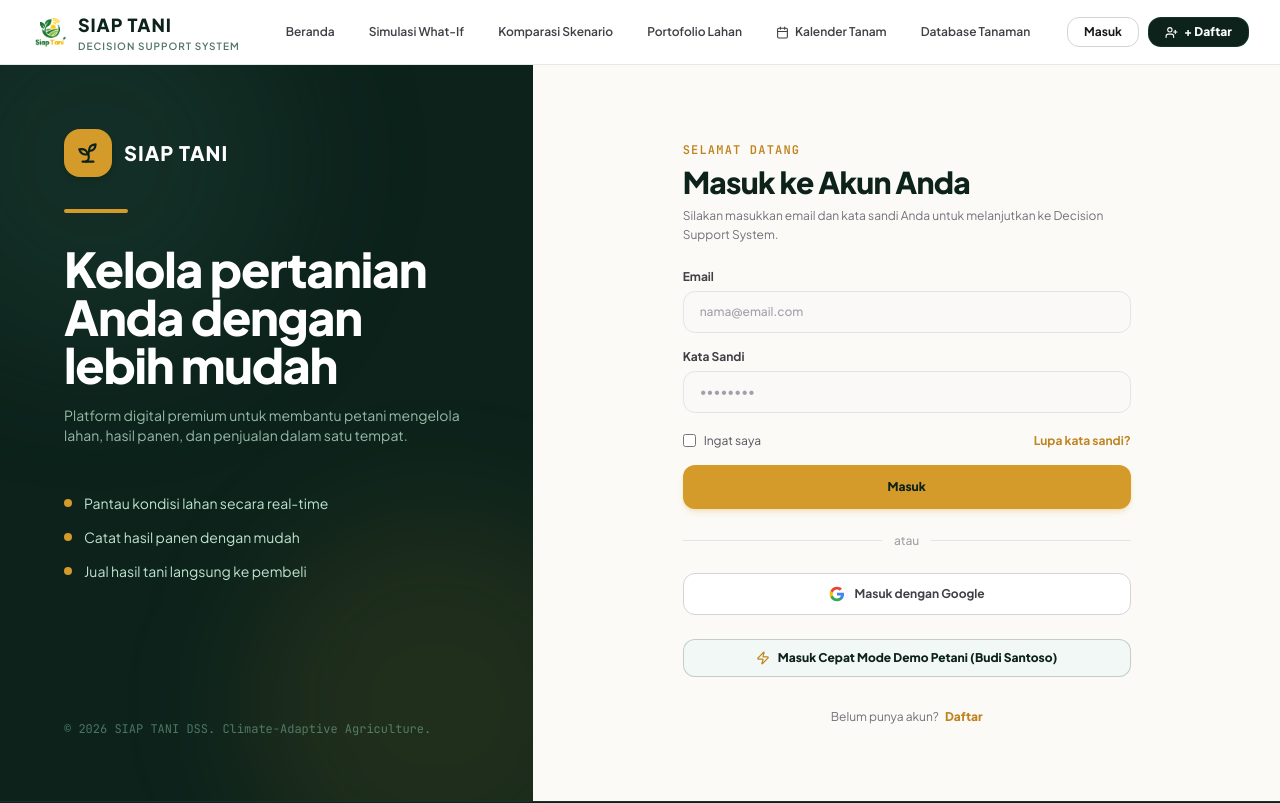
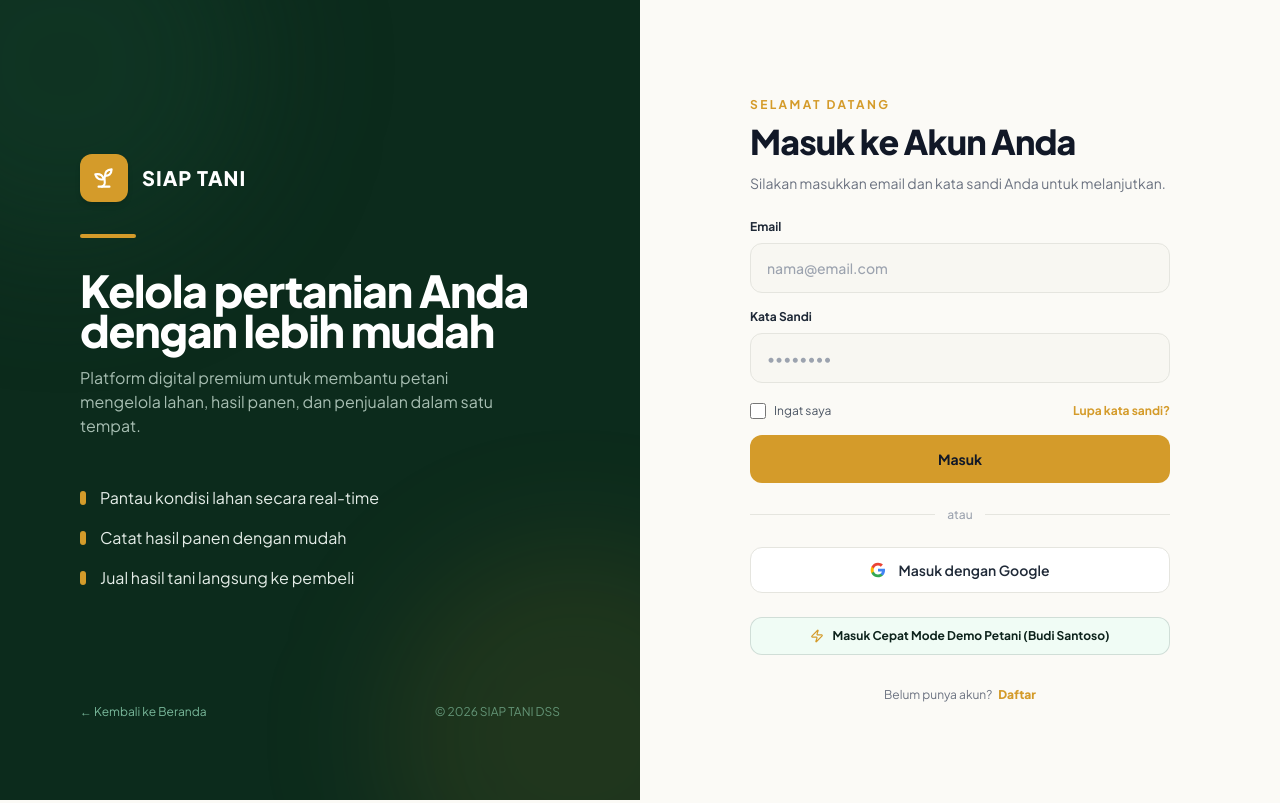
Before and after one commit to JoshNells13/UB-Holodev, a Nuxt app: page /login in a window 1280 px wide. Shown: the top 803 px of the page. Built offline with nearby package versions, Linux system fonts and the light colour scheme.

Commit message:
refactor: update brand theme, refactor layout logic to hide navbar/footer on auth pages, and apply UI enhancements to AuthModal

```diff
--- a/app.vue
+++ b/app.vue
@@ -1,16 +1,22 @@
 <template>
-  <div class="min-h-screen flex flex-col bg-white text-zinc-950 font-sans selection:bg-zinc-950 selection:text-white">
-    <AppNavbar />
-    <main class="flex-1">
+  <div class="min-h-screen flex flex-col bg-[#fbfaf6] text-zinc-950 font-sans selection:bg-forest-900 selection:text-gold-300">
+    <AppNavbar v-if="!isAuthPage" />
+    <main class="flex-1 flex flex-col">
       <NuxtPage />
     </main>
-    <AppFooter />
+    <AppFooter v-if="!isAuthPage" />
     <AuthModal />
   </div>
 </template>
 
 <script setup lang="ts">
+import { computed } from 'vue'
 import AppNavbar from '~/components/layout/AppNavbar.vue'
 import AppFooter from '~/components/layout/AppFooter.vue'
 import AuthModal from '~/components/auth/AuthModal.vue'
+
+const route = useRoute()
+const isAuthPage = computed(() => {
+  return route.path === '/login' || route.path === '/register'
+})
 </script>
--- a/pages/login.vue
+++ b/pages/login.vue
@@ -1,110 +1,115 @@
 <template>
-  <div class="min-h-[calc(100vh-4rem)] flex flex-col lg:flex-row bg-[#fbfaf6]">
-    <!-- Left Hero Banner (Deep Forest Emerald) -->
-    <div class="lg:w-5/12 bg-forest-950 p-8 sm:p-12 lg:p-16 text-white flex flex-col justify-between relative overflow-hidden">
-      <!-- Ambient Glow -->
-      <div class="absolute -top-24 -left-24 w-96 h-96 bg-forest-800/40 rounded-full blur-3xl pointer-events-none"></div>
-      <div class="absolute -bottom-24 -right-24 w-96 h-96 bg-gold-500/10 rounded-full blur-3xl pointer-events-none"></div>
+  <div class="min-h-screen w-full flex flex-col lg:flex-row bg-[#FBFAF6]">
+    <!-- Left Hero Banner (Deep Dark Forest Green #0C2B1C) -->
+    <div class="w-full lg:w-1/2 min-h-screen bg-[#0C2B1C] p-8 sm:p-14 lg:p-20 text-white flex flex-col justify-between relative overflow-hidden">
+      <!-- Ambient Glows -->
+      <div class="absolute -top-32 -left-32 w-96 h-96 bg-[#16432f]/40 rounded-full blur-3xl pointer-events-none"></div>
+      <div class="absolute -bottom-32 -right-32 w-96 h-96 bg-[#d49b2a]/10 rounded-full blur-3xl pointer-events-none"></div>
 
-      <div class="relative z-10 space-y-8">
-        <!-- Logo & Brand -->
-        <div class="flex items-center gap-3">
-          <div class="flex h-12 w-12 items-center justify-center rounded-2xl bg-gold-500 text-forest-950 shadow-md">
+      <div class="relative z-10 space-y-8 my-auto">
+        <!-- Brand / Logo -->
+        <div class="flex items-center gap-3.5">
+          <div class="flex h-12 w-12 items-center justify-center rounded-xl bg-[#d49b2a] text-white shadow-md">
             <Sprout :size="26" />
           </div>
           <span class="text-xl font-extrabold uppercase tracking-wider text-white">SIAP TANI</span>
         </div>
 
-        <div class="w-16 h-1 bg-gold-500 rounded-full"></div>
+        <!-- Gold Horizontal Accent Line -->
+        <div class="w-14 h-1 bg-[#d49b2a] rounded-full"></div>
 
-        <!-- Headline & Description -->
+        <!-- Big Headline & Subtitle -->
         <div class="space-y-4">
-          <h1 class="text-3xl sm:text-4xl lg:text-5xl font-extrabold text-white leading-tight tracking-tight">
+          <h1 class="text-3xl sm:text-4xl lg:text-[44px] font-extrabold text-white leading-[1.2] tracking-tight">
             Kelola pertanian Anda dengan lebih mudah
           </h1>
-          <p class="text-xs sm:text-sm text-emerald-100/70 leading-relaxed max-w-md">
+          <p class="text-sm sm:text-base text-[#a7beb2] leading-relaxed max-w-md font-sans">
             Platform digital premium untuk membantu petani mengelola lahan, hasil panen, dan penjualan dalam satu tempat.
           </p>
         </div>
 
-        <!-- 3 Key Features -->
-        <div class="space-y-3.5 pt-4 font-sans text-xs sm:text-sm text-emerald-100/90">
-          <div class="flex items-center gap-3">
-            <span class="h-2 w-2 rounded-full bg-gold-500 shrink-0"></span>
+        <!-- 3 Bullet Points with Gold Rounded Vertical Pills -->
+        <div class="space-y-4 pt-4 font-sans text-sm sm:text-base text-[#e5ede8]">
+          <div class="flex items-center gap-3.5">
+            <span class="w-1.5 h-3.5 rounded-full bg-[#d49b2a] shrink-0"></span>
             <span>Pantau kondisi lahan secara real-time</span>
           </div>
-          <div class="flex items-center gap-3">
-            <span class="h-2 w-2 rounded-full bg-gold-500 shrink-0"></span>
+          <div class="flex items-center gap-3.5">
+            <span class="w-1.5 h-3.5 rounded-full bg-[#d49b2a] shrink-0"></span>
             <span>Catat hasil panen dengan mudah</span>
           </div>
-          <div class="flex items-center gap-3">
-            <span class="h-2 w-2 rounded-full bg-gold-500 shrink-0"></span>
+          <div class="flex items-center gap-3.5">
+            <span class="w-1.5 h-3.5 rounded-full bg-[#d49b2a] shrink-0"></span>
             <span>Jual hasil tani langsung ke pembeli</span>
           </div>
         </div>
       </div>
 
-      <div class="relative z-10 pt-10 text-xs text-emerald-200/40 font-mono">
-        © 2026 SIAP TANI DSS. Climate-Adaptive Agriculture.
+      <!-- Footer back link -->
+      <div class="relative z-10 pt-10 flex items-center justify-between text-xs text-emerald-200/50 font-sans">
+        <NuxtLink to="/" class="inline-flex items-center gap-1.5 text-emerald-200/70 hover:text-white transition">
+          <span>← Kembali ke Beranda</span>
+        </NuxtLink>
+        <span>© 2026 SIAP TANI DSS</span>
       </div>
     </div>
 
-    <!-- Right Column: Login Form -->
-    <div class="lg:w-7/12 flex items-center justify-center p-6 sm:p-12 lg:p-16">
-      <div class="w-full max-w-md space-y-6">
+    <!-- Right Column: Login Form Container (Cream Canvas #FBFAF6) -->
+    <div class="w-full lg:w-1/2 min-h-screen bg-[#FBFAF6] flex items-center justify-center p-6 sm:p-12 lg:p-20">
+      <div class="w-full max-w-[420px] space-y-6">
         <div>
-          <span class="text-xs font-mono font-extrabold text-gold-600 uppercase tracking-widest block">
+          <span class="text-xs font-bold text-[#d49b2a] uppercase tracking-[0.2em] block font-sans">
             SELAMAT DATANG
           </span>
-          <h2 class="mt-1.5 text-2xl sm:text-3xl font-extrabold text-forest-950 tracking-tight">
+          <h2 class="mt-2 text-3xl sm:text-[34px] font-extrabold text-[#111827] tracking-tight leading-tight">
             Masuk ke Akun Anda
           </h2>
-          <p class="mt-1.5 text-xs text-zinc-500 leading-relaxed">
-            Silakan masukkan email dan kata sandi Anda untuk melanjutkan ke Decision Support System.
+          <p class="mt-2 text-sm text-[#6b7280] leading-relaxed font-sans">
+            Silakan masukkan email dan kata sandi Anda untuk melanjutkan.
           </p>
         </div>
 
         <!-- Error Alert -->
-        <div v-if="errorMessage" class="rounded-xl border border-red-200 bg-red-50 p-3 text-xs text-red-700 flex items-start gap-2">
-          <AlertCircle :size="15" class="mt-0.5 shrink-0" />
+        <div v-if="errorMessage" class="rounded-xl border border-red-200 bg-red-50 p-3 text-xs text-red-700 flex items-start gap-2 font-sans">
+          <AlertCircle :size="16" class="mt-0.5 shrink-0" />
           <span>{{ errorMessage }}</span>
         </div>
 
         <form @submit.prevent="handleLogin" class="space-y-4">
           <div>
-            <label class="block text-xs font-bold text-zinc-700 mb-1.5">Email</label>
+            <label class="block text-xs font-bold text-[#1f2937] mb-2 font-sans">Email</label>
             <input
               v-model="email"
               type="email"
               required
               placeholder="nama@email.com"
-              class="w-full rounded-xl border border-zinc-200 bg-zinc-50/70 px-4 py-3 text-xs font-medium text-zinc-900 placeholder:text-zinc-400 focus:border-forest-950 focus:bg-white focus:outline-none focus:ring-1 focus:ring-forest-950 transition"
+              class="w-full rounded-xl border border-[#e5e5df] bg-[#f8f7f2] px-4 py-3.5 text-sm font-medium text-[#111827] placeholder:text-[#9ca3af] focus:border-[#0C2B1C] focus:bg-white focus:outline-none focus:ring-1 focus:ring-[#0C2B1C] transition-all font-sans"
             />
           </div>
 
           <div>
-            <label class="block text-xs font-bold text-zinc-700 mb-1.5">Kata Sandi</label>
+            <label class="block text-xs font-bold text-[#1f2937] mb-2 font-sans">Kata Sandi</label>
             <input
               v-model="password"
               type="password"
               required
               placeholder="••••••••"
-              class="w-full rounded-xl border border-zinc-200 bg-zinc-50/70 px-4 py-3 text-xs font-medium text-zinc-900 placeholder:text-zinc-400 focus:border-forest-950 focus:bg-white focus:outline-none focus:ring-1 focus:ring-forest-950 transition"
+              class="w-full rounded-xl border border-[#e5e5df] bg-[#f8f7f2] px-4 py-3.5 text-sm font-medium text-[#111827] placeholder:text-[#9ca3af] focus:border-[#0C2B1C] focus:bg-white focus:outline-none focus:ring-1 focus:ring-[#0C2B1C] transition-all font-sans"
             />
           </div>
 
-          <div class="flex items-center justify-between text-xs pt-1">
-            <label class="flex items-center gap-2 cursor-pointer text-zinc-600">
-              <input type="checkbox" class="rounded border-zinc-300 accent-forest-950 text-forest-950 focus:ring-forest-950" />
+          <div class="flex items-center justify-between text-xs pt-1 font-sans">
+            <label class="flex items-center gap-2 cursor-pointer text-[#4b5563]">
+              <input type="checkbox" class="w-4 h-4 rounded border-[#d1d5db] text-[#0C2B1C] focus:ring-[#0C2B1C]" />
               <span>Ingat saya</span>
             </label>
-            <a href="#" class="font-bold text-gold-600 hover:text-gold-700">Lupa kata sandi?</a>
+            <a href="#" class="font-bold text-[#d49b2a] hover:text-[#b8821e] transition">Lupa kata sandi?</a>
           </div>
 
           <button
             type="submit"
             :disabled="loading"
-            class="w-full flex items-center justify-center gap-2 rounded-xl bg-gold-500 py-3.5 text-xs font-extrabold text-forest-950 transition hover:bg-gold-400 shadow-md shadow-gold-500/20 disabled:opacity-50"
+            class="w-full flex items-center justify-center gap-2 rounded-xl bg-[#d49b2a] py-3.5 text-sm font-bold text-[#111827] transition-all hover:bg-[#c28c23] shadow-xs cursor-pointer disabled:opacity-50"
           >
             <Loader2 v-if="loading" :size="16" class="animate-spin" />
             <span v-else>Masuk</span>
@@ -112,12 +117,12 @@
         </form>
 
         <!-- Divider -->
-        <div class="relative my-4">
+        <div class="relative my-5">
           <div class="absolute inset-0 flex items-center">
-            <div class="w-full border-t border-zinc-200"></div>
+            <div class="w-full border-t border-[#e5e5df]"></div>
           </div>
           <div class="relative flex justify-center text-xs">
-            <span class="bg-[#fbfaf6] px-3 text-zinc-400 font-medium">atau</span>
+            <span class="bg-[#FBFAF6] px-3 text-[#9ca3af] font-medium font-sans">atau</span>
           </div>
         </div>
 
@@ -125,7 +130,7 @@
         <button
           type="button"
           @click="handleDemoLogin"
-          class="w-full flex items-center justify-center gap-2.5 rounded-xl border border-zinc-300 bg-white py-3 text-xs font-bold text-zinc-700 hover:bg-zinc-50 hover:border-zinc-400 transition shadow-xs"
+          class="w-full flex items-center justify-center gap-3 rounded-xl border border-[#e5e5df] bg-white py-3 text-sm font-semibold text-[#1f2937] hover:bg-[#f3f2eb] transition-all shadow-2xs cursor-pointer font-sans"
         >
           <svg class="h-4 w-4" viewBox="0 0 24 24">
             <path fill="#4285F4" d="M22.56 12.25c0-.78-.07-1.53-.2-2.25H12v4.26h5.92c-.26 1.37-1.04 2.53-2.21 3.31v2.77h3.57c2.08-1.92 3.28-4.74 3.28-8.09z" />
@@ -140,15 +145,15 @@
         <button
           type="button"
           @click="handleDemoLogin"
-          class="w-full flex items-center justify-center gap-2 rounded-xl border border-forest-950/20 bg-forest-50 py-2.5 text-xs font-extrabold text-forest-950 hover:bg-forest-100 transition"
+          class="w-full flex items-center justify-center gap-2 rounded-xl border border-forest-900/15 bg-emerald-50/70 py-2.5 text-xs font-bold text-forest-950 hover:bg-emerald-100/70 transition-all cursor-pointer font-sans"
         >
-          <Zap :size="14" class="text-gold-600" />
+          <Zap :size="14" class="text-[#d49b2a]" />
           <span>Masuk Cepat Mode Demo Petani (Budi Santoso)</span>
         </button>
 
-        <p class="text-center text-xs text-zinc-500 pt-2">
+        <p class="text-center text-xs text-[#6b7280] pt-2 font-sans">
           Belum punya akun?
-          <NuxtLink to="/register" class="font-extrabold text-gold-600 hover:text-gold-700 ml-1">
+          <NuxtLink to="/register" class="font-extrabold text-[#d49b2a] hover:text-[#b8821e] ml-1 transition">
             Daftar
           </NuxtLink>
         </p>
--- a/pages/register.vue
+++ b/pages/register.vue
@@ -1,113 +1,118 @@
 <template>
-  <div class="min-h-[calc(100vh-4rem)] flex flex-col lg:flex-row bg-[#fbfaf6]">
-    <!-- Left Hero Banner (Deep Forest Emerald) -->
-    <div class="lg:w-5/12 bg-forest-950 p-8 sm:p-12 lg:p-16 text-white flex flex-col justify-between relative overflow-hidden">
-      <!-- Ambient Glow -->
-      <div class="absolute -top-24 -left-24 w-96 h-96 bg-forest-800/40 rounded-full blur-3xl pointer-events-none"></div>
-      <div class="absolute -bottom-24 -right-24 w-96 h-96 bg-gold-500/10 rounded-full blur-3xl pointer-events-none"></div>
+  <div class="min-h-screen w-full flex flex-col lg:flex-row bg-[#FBFAF6]">
+    <!-- Left Hero Banner (Deep Dark Forest Green #0C2B1C) -->
+    <div class="w-full lg:w-1/2 min-h-screen bg-[#0C2B1C] p-8 sm:p-14 lg:p-20 text-white flex flex-col justify-between relative overflow-hidden">
+      <!-- Ambient Glows -->
+      <div class="absolute -top-32 -left-32 w-96 h-96 bg-[#16432f]/40 rounded-full blur-3xl pointer-events-none"></div>
+      <div class="absolute -bottom-32 -right-32 w-96 h-96 bg-[#d49b2a]/10 rounded-full blur-3xl pointer-events-none"></div>
 
-      <div class="relative z-10 space-y-8">
-        <!-- Logo & Brand -->
-        <div class="flex items-center gap-3">
-          <div class="flex h-12 w-12 items-center justify-center rounded-2xl bg-gold-500 text-forest-950 shadow-md">
+      <div class="relative z-10 space-y-8 my-auto">
+        <!-- Brand / Logo -->
+        <div class="flex items-center gap-3.5">
+          <div class="flex h-12 w-12 items-center justify-center rounded-xl bg-[#d49b2a] text-white shadow-md">
             <Sprout :size="26" />
           </div>
           <span class="text-xl font-extrabold uppercase tracking-wider text-white">SIAP TANI</span>
         </div>
 
-        <div class="w-16 h-1 bg-gold-500 rounded-full"></div>
+        <!-- Gold Horizontal Accent Line -->
+        <div class="w-14 h-1 bg-[#d49b2a] rounded-full"></div>
 
-        <!-- Headline & Description -->
+        <!-- Big Headline & Subtitle -->
         <div class="space-y-4">
-          <h1 class="text-3xl sm:text-4xl lg:text-5xl font-extrabold text-white leading-tight tracking-tight">
+          <h1 class="text-3xl sm:text-4xl lg:text-[44px] font-extrabold text-white leading-[1.2] tracking-tight">
             Gabung bersama ribuan agronomis presisi
           </h1>
-          <p class="text-xs sm:text-sm text-emerald-100/70 leading-relaxed max-w-md">
+          <p class="text-sm sm:text-base text-[#a7beb2] leading-relaxed max-w-md font-sans">
             Uji kelayakan agroklimat, hitung neraca air tanah FAO-56, dan mitigasi risiko gagal panen secara terukur.
           </p>
         </div>
 
-        <!-- 3 Key Features -->
-        <div class="space-y-3.5 pt-4 font-sans text-xs sm:text-sm text-emerald-100/90">
-          <div class="flex items-center gap-3">
-            <span class="h-2 w-2 rounded-full bg-gold-500 shrink-0"></span>
+        <!-- 3 Bullet Points with Gold Rounded Vertical Pills -->
+        <div class="space-y-4 pt-4 font-sans text-sm sm:text-base text-[#e5ede8]">
+          <div class="flex items-center gap-3.5">
+            <span class="w-1.5 h-3.5 rounded-full bg-[#d49b2a] shrink-0"></span>
             <span>Simulasi What-If tanggal & komoditas tanam</span>
           </div>
-          <div class="flex items-center gap-3">
-            <span class="h-2 w-2 rounded-full bg-gold-500 shrink-0"></span>
+          <div class="flex items-center gap-3.5">
+            <span class="w-1.5 h-3.5 rounded-full bg-[#d49b2a] shrink-0"></span>
             <span>3D Digital Twin visualisasi miniatur lahan</span>
           </div>
-          <div class="flex items-center gap-3">
-            <span class="h-2 w-2 rounded-full bg-gold-500 shrink-0"></span>
+          <div class="flex items-center gap-3.5">
+            <span class="w-1.5 h-3.5 rounded-full bg-[#d49b2a] shrink-0"></span>
             <span>Jadwal preskriptif & ekspor Google Calendar</span>
           </div>
         </div>
       </div>
 
-      <div class="relative z-10 pt-10 text-xs text-emerald-200/40 font-mono">
-        © 2026 SIAP TANI DSS. Climate-Adaptive Agriculture.
+      <!-- Footer back link -->
+      <div class="relative z-10 pt-10 flex items-center justify-between text-xs text-emerald-200/50 font-sans">
+        <NuxtLink to="/" class="inline-flex items-center gap-1.5 text-emerald-200/70 hover:text-white transition">
+          <span>← Kembali ke Beranda</span>
+        </NuxtLink>
+        <span>© 2026 SIAP TANI DSS</span>
       </div>
     </div>
 
-    <!-- Right Column: Register Form -->
-    <div class="lg:w-7/12 flex items-center justify-center p-6 sm:p-12 lg:p-16">
-      <div class="w-full max-w-md space-y-6">
+    <!-- Right Column: Register Form Container (Cream Canvas #FBFAF6) -->
+    <div class="w-full lg:w-1/2 min-h-screen bg-[#FBFAF6] flex items-center justify-center p-6 sm:p-12 lg:p-20">
+      <div class="w-full max-w-[420px] space-y-6">
         <div>
-          <span class="text-xs font-mono font-extrabold text-gold-600 uppercase tracking-widest block">
+          <span class="text-xs font-bold text-[#d49b2a] uppercase tracking-[0.2em] block font-sans">
             REGISTRASI PENGGUNA
           </span>
-          <h2 class="mt-1.5 text-2xl sm:text-3xl font-extrabold text-forest-950 tracking-tight">
-            Daftar Akun Siap Tani
+          <h2 class="mt-2 text-3xl sm:text-[34px] font-extrabold text-[#111827] tracking-tight leading-tight">
+            Daftar Akun Baru
           </h2>
-          <p class="mt-1.5 text-xs text-zinc-500 leading-relaxed">
+          <p class="mt-2 text-sm text-[#6b7280] leading-relaxed font-sans">
             Mulai simulasi keputusan pertanian adaptif berbasis data iklim presisi.
           </p>
         </div>
 
         <!-- Error Alert -->
-        <div v-if="errorMessage" class="rounded-xl border border-red-200 bg-red-50 p-3 text-xs text-red-700 flex items-start gap-2">
-          <AlertCircle :size="15" class="mt-0.5 shrink-0" />
+        <div v-if="errorMessage" class="rounded-xl border border-red-200 bg-red-50 p-3 text-xs text-red-700 flex items-start gap-2 font-sans">
+          <AlertCircle :size="16" class="mt-0.5 shrink-0" />
           <span>{{ errorMessage }}</span>
         </div>
 
         <form @submit.prevent="handleRegister" class="space-y-4">
           <div>
-            <label class="block text-xs font-bold text-zinc-700 mb-1.5">Nama Lengkap</label>
+            <label class="block text-xs font-bold text-[#1f2937] mb-2 font-sans">Nama Lengkap</label>
             <input
               v-model="fullName"
               type="text"
               required
               placeholder="Contoh: Budi Santoso"
-              class="w-full rounded-xl border border-zinc-200 bg-zinc-50/70 px-4 py-3 text-xs font-medium text-zinc-900 placeholder:text-zinc-400 focus:border-forest-950 focus:bg-white focus:outline-none focus:ring-1 focus:ring-forest-950 transition"
+              class="w-full rounded-xl border border-[#e5e5df] bg-[#f8f7f2] px-4 py-3.5 text-sm font-medium text-[#111827] placeholder:text-[#9ca3af] focus:border-[#0C2B1C] focus:bg-white focus:outline-none focus:ring-1 focus:ring-[#0C2B1C] transition-all font-sans"
             />
           </div>
 
           <div>
-            <label class="block text-xs font-bold text-zinc-700 mb-1.5">Email</label>
+            <label class="block text-xs font-bold text-[#1f2937] mb-2 font-sans">Email</label>
             <input
               v-model="email"
               type="email"
               required
               placeholder="nama@email.com"
-              class="w-full rounded-xl border border-zinc-200 bg-zinc-50/70 px-4 py-3 text-xs font-medium text-zinc-900 placeholder:text-zinc-400 focus:border-forest-950 focus:bg-white focus:outline-none focus:ring-1 focus:ring-forest-950 transition"
+              class="w-full rounded-xl border border-[#e5e5df] bg-[#f8f7f2] px-4 py-3.5 text-sm font-medium text-[#111827] placeholder:text-[#9ca3af] focus:border-[#0C2B1C] focus:bg-white focus:outline-none focus:ring-1 focus:ring-[#0C2B1C] transition-all font-sans"
             />
           </div>
 
           <div>
-            <label class="block text-xs font-bold text-zinc-700 mb-1.5">Kata Sandi</label>
+            <label class="block text-xs font-bold text-[#1f2937] mb-2 font-sans">Kata Sandi</label>
             <input
               v-model="password"
               type="password"
               required
               placeholder="Minimal 6 karakter"
-              class="w-full rounded-xl border border-zinc-200 bg-zinc-50/70 px-4 py-3 text-xs font-medium text-zinc-900 placeholder:text-zinc-400 focus:border-forest-950 focus:bg-white focus:outline-none focus:ring-1 focus:ring-forest-950 transition"
+              class="w-full rounded-xl border border-[#e5e5df] bg-[#f8f7f2] px-4 py-3.5 text-sm font-medium text-[#111827] placeholder:text-[#9ca3af] focus:border-[#0C2B1C] focus:bg-white focus:outline-none focus:ring-1 focus:ring-[#0C2B1C] transition-all font-sans"
             />
           </div>
 
           <button
             type="submit"
             :disabled="loading"
-            class="w-full flex items-center justify-center gap-2 rounded-xl bg-gold-500 py-3.5 text-xs font-extrabold text-forest-950 transition hover:bg-gold-400 shadow-md shadow-gold-500/20 disabled:opacity-50"
+            class="w-full flex items-center justify-center gap-2 rounded-xl bg-[#d49b2a] py-3.5 text-sm font-bold text-[#111827] transition-all hover:bg-[#c28c23] shadow-xs cursor-pointer disabled:opacity-50"
           >
             <Loader2 v-if="loading" :size="16" class="animate-spin" />
             <span v-else>Daftar Sekarang</span>
@@ -115,12 +120,12 @@
         </form>
 
         <!-- Divider -->
-        <div class="relative my-4">
+        <div class="relative my-5">
           <div class="absolute inset-0 flex items-center">
-            <div class="w-full border-t border-zinc-200"></div>
+            <div class="w-full border-t border-[#e5e5df]"></div>
           </div>
           <div class="relative flex justify-center text-xs">
-            <span class="bg-[#fbfaf6] px-3 text-zinc-400 font-medium">atau</span>
+            <span class="bg-[#FBFAF6] px-3 text-[#9ca3af] font-medium font-sans">atau</span>
           </div>
         </div>
 
@@ -128,15 +133,15 @@
         <button
           type="button"
           @click="handleDemoLogin"
-          class="w-full flex items-center justify-center gap-2 rounded-xl border border-forest-950/20 bg-forest-50 py-2.5 text-xs font-extrabold text-forest-950 hover:bg-forest-100 transition"
+          class="w-full flex items-center justify-center gap-2 rounded-xl border border-forest-900/15 bg-emerald-50/70 py-2.5 text-xs font-bold text-forest-950 hover:bg-emerald-100/70 transition-all cursor-pointer font-sans"
         >
-          <Zap :size="14" class="text-gold-600" />
+          <Zap :size="14" class="text-[#d49b2a]" />
           <span>Masuk Cepat Mode Demo Petani (Budi Santoso)</span>
         </button>
 
-        <p class="text-center text-xs text-zinc-500 pt-2">
+        <p class="text-center text-xs text-[#6b7280] pt-2 font-sans">
           Sudah memiliki akun?
-          <NuxtLink to="/login" class="font-extrabold text-gold-600 hover:text-gold-700 ml-1">
+          <NuxtLink to="/login" class="font-extrabold text-[#d49b2a] hover:text-[#b8821e] ml-1 transition">
             Masuk di sini
           </NuxtLink>
         </p>
```
Also changed, not shown: components/auth/AuthModal.vue (+19 -19 lines).
